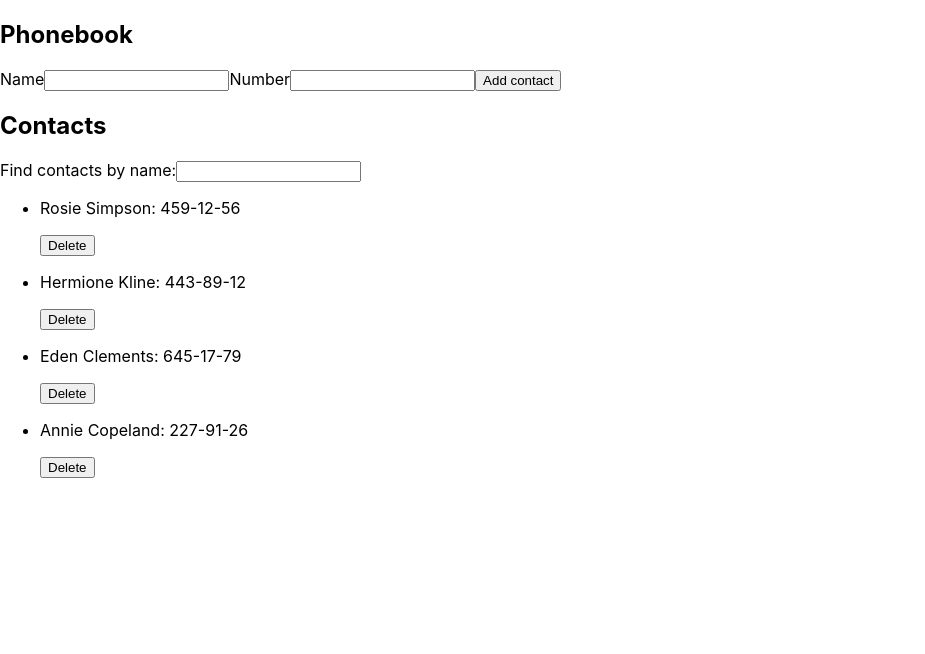
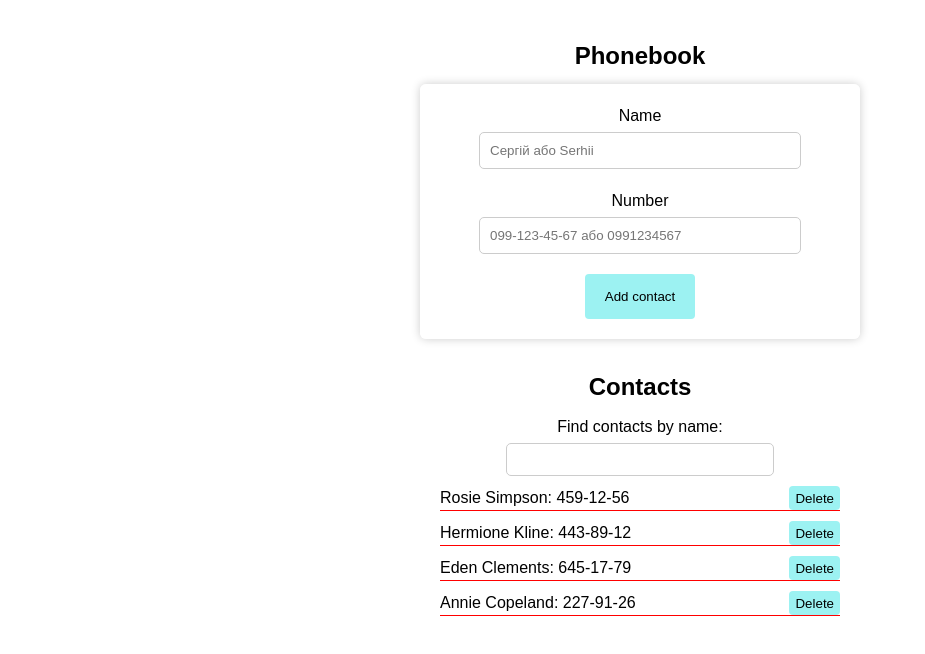
Before and after one commit to Sokilskill/goit-react-hw-02-phonebook, a React (Create React App) app: page / in a window 1280 px wide. Shown: the top 654 px of the page, without its empty margins (0-925 px from the left). Built offline with nearby package versions, Linux system fonts and the light colour scheme.

Commit message:
added module.css

```diff
--- a/package.json
+++ b/package.json
@@ -11,6 +11,7 @@
     "react": "^18.1.0",
     "react-dom": "^18.1.0",
     "react-scripts": "5.0.1",
+    "styled-components": "^6.0.7",
     "web-vitals": "^2.1.3"
   },
   "scripts": {
--- a/src/components/App.jsx
+++ b/src/components/App.jsx
@@ -3,6 +3,7 @@ import { nanoid } from 'nanoid';
 import Filter from './Filter/Filter';
 import ContactList from './ContactList/ContactList';
 import ContactForm from './ContactForm/ContactForm';
+import MainTitle from './MainTitle/MainTitle';
 
 export class App extends Component {
   state = {
@@ -55,10 +56,10 @@ export class App extends Component {
 
   render() {
     return (
-      <div>
-        <h2>Phonebook</h2>
+      <div className="container">
+        <MainTitle title="Phonebook" />
         <ContactForm addNewContacts={this.addNewContacts} />
-        <h2>Contacts</h2>
+        <MainTitle title="Contacts" />
         <Filter
           onChange={this.handlerInputFilter}
           filterValue={this.state.filter}
--- a/src/components/ContactForm/ContactForm.jsx
+++ b/src/components/ContactForm/ContactForm.jsx
@@ -1,5 +1,6 @@
 import { Component } from 'react';
 import PropTypes from 'prop-types';
+import css from './ContactForm.module.css';
 
 class ContactForm extends Component {
   state = {
@@ -26,27 +27,31 @@ class ContactForm extends Component {
 
   render() {
     return (
-      <form onSubmit={this.handlerFormSubmit}>
-        <label>
+      <form onSubmit={this.handlerFormSubmit} className={css.form}>
+        <label className={css.label}>
           Name
           <input
+            className={css.input}
             onChange={this.handlerInputChange}
             type="text"
             name="name"
             value={this.state.name}
+            placeholder="Сергій або Serhii "
             // pattern="^[a-zA-Zа-яА-Я]+(([' \-][a-zA-Zа-яА-Я ])?[a-zA-Zа-яА-Я]*)*$"
             pattern="^[a-zA-Zа-яА-ЯєіїЄІЇ]+(([' \-][a-zA-Zа-яА-ЯєіїЄІЇ ])?[a-zA-Zа-яА-ЯєіїЄІЇ]*)*$"
             title="Name may contain only letters, apostrophe, dash and spaces. For example Adrian, Jacob Mercer, Charles de Batz de Castelmore d'Artagnan"
             required
           />
         </label>
-        <label>
+        <label className={css.label}>
           Number
           <input
+            className={css.input}
             onChange={this.handlerInputChange}
             type="tel"
             name="number"
             value={this.state.number}
+            placeholder="099-123-45-67 або 0991234567"
             // pattern="\+?\d{1,4}?[-.\s]?\(?\d{1,3}?\)?[-.\s]?\d{1,4}[-.\s]?\d{1,4}[-.\s]?\d{1,9}"
             pattern="\+?\d{1,4}?[ .\-\s]?\(?\d{1,3}?\)?[ .\-\s]?\d{1,4}[ .\-\s]?\d{1,4}[ .\-\s]?\d{1,9}"
             title="Phone number must be digits and can contain spaces, dashes, parentheses and can start with +"
@@ -54,7 +59,9 @@ class ContactForm extends Component {
           />
         </label>
 
-        <button type="submit">Add contact</button>
+        <button className={css.btnSubmit} type="submit">
+          Add contact
+        </button>
       </form>
     );
   }
--- /dev/null
+++ b/src/components/ContactForm/ContactForm.module.css
@@ -0,0 +1,34 @@
+.form {
+  margin: 0 auto;
+  background-color: hsla(0, 0%, 100%, 0.8);
+  border-radius: 6px;
+  box-shadow: 0 0 10px rgba(0, 0, 0, 0.2);
+  margin-bottom: 30px;
+  padding: 20px;
+  max-width: 400px;
+  display: flex;
+  flex-direction: column;
+  align-items: center;
+  gap: 10px;
+}
+
+.label {
+  /* margin-left: 20px; */
+  /* margin-right: auto; */
+  display: flex;
+  flex-direction: column;
+  gap: 4px;
+}
+
+.input {
+  width: 300px;
+  border: 1px solid #ccc;
+  border-radius: 5px;
+  margin-left: auto;
+  margin-right: auto;
+  margin-bottom: 10px;
+  padding: 10px;
+}
+.btnSubmit {
+  padding: 15px 20px;
+}
--- a/src/components/ContactList/ContactList.jsx
+++ b/src/components/ContactList/ContactList.jsx
@@ -1,13 +1,14 @@
 import React from 'react';
 import PropTypes from 'prop-types';
+import css from './ContactList.module.css';
 
 const ContactList = ({ contacts, onButtonDelete }) => {
   return (
-    <ul>
+    <ul className={css.list}>
       {contacts.map(contact => {
         const { id, name, number } = contact;
         return (
-          <li key={id}>
+          <li className={css.item} key={id}>
             <p>
               {name}: {number}
             </p>
--- /dev/null
+++ b/src/components/ContactList/ContactList.module.css
@@ -0,0 +1,12 @@
+.list {
+  max-width: 400px;
+  margin: 0 auto;
+  display: flex;
+  flex-direction: column;
+  gap: 10px;
+}
+.item {
+  display: flex;
+  justify-content: space-between;
+  border-bottom: 1px solid red;
+}
--- a/src/components/Filter/Filter.jsx
+++ b/src/components/Filter/Filter.jsx
@@ -1,11 +1,13 @@
 import React from 'react';
 import PropTypes from 'prop-types';
+import css from './Filter.module.css';
 
 const Filter = ({ onChange, filterValue }) => {
   return (
-    <label>
+    <label className={css.label}>
       Find contacts by name:
       <input
+        className={css.input}
         type="text"
         name="filter"
         value={filterValue}
--- /dev/null
+++ b/src/components/Filter/Filter.module.css
@@ -0,0 +1,17 @@
+.label {
+  /* margin-left: 20px; */
+  /* margin-right: auto; */
+  display: flex;
+  flex-direction: column;
+  gap: 4px;
+}
+
+.input {
+  width: 250px;
+  border: 1px solid #ccc;
+  border-radius: 5px;
+  margin-left: auto;
+  margin-right: auto;
+  margin-bottom: 10px;
+  padding: 8px;
+}
--- /dev/null
+++ b/src/components/MainTitle/MainTitle.jsx
@@ -0,0 +1,13 @@
+import React from 'react';
+import PropTypes from 'prop-types';
+import css from './MainTitle.module.css';
+
+const MainTitle = ({ title }) => {
+  return <h2 className={css.title}>{title}</h2>;
+};
+
+MainTitle.propTypes = {
+  title: PropTypes.string.isRequired,
+};
+
+export default MainTitle;
--- /dev/null
+++ b/src/components/MainTitle/MainTitle.module.css
@@ -0,0 +1,4 @@
+.title {
+  text-align: center;
+  margin-bottom: 10px;
+}
--- a/src/index.css
+++ b/src/index.css
@@ -1,15 +1,48 @@
 @import-normalize; /* bring in normalize.css styles */
 
 body {
-  margin: 0;
-  font-family: -apple-system, BlinkMacSystemFont, 'Segoe UI', 'Roboto', 'Oxygen',
-    'Ubuntu', 'Cantarell', 'Fira Sans', 'Droid Sans', 'Helvetica Neue',
-    sans-serif;
-  -webkit-font-smoothing: antialiased;
-  -moz-osx-font-smoothing: grayscale;
+  font-family: sans-serif;
+  line-height: 1.5;
 }
 
-code {
-  font-family: source-code-pro, Menlo, Monaco, Consolas, 'Courier New',
-    monospace;
+h1,
+h2,
+h3,
+h4,
+h5,
+h6,
+p {
+  margin: 0;
 }
+
+ul,
+ol {
+  margin: 0;
+  padding: 0;
+  list-style: none;
+}
+
+img {
+  display: block;
+  max-width: 100%;
+  height: auto;
+}
+
+button {
+  display: block;
+  border: none;
+  border-radius: 4px;
+  cursor: pointer;
+  background-color: rgb(156, 242, 242);
+  transition: all 300ms cubic-bezier(0.075, 0.82, 0.165, 1);
+}
+button:hover {
+  color: rgb(233, 233, 245);
+  background-color: rgb(86, 86, 176);
+}
+.container {
+  max-width: 800px;
+  margin: 0 auto;
+  padding: 30px 0;
+  text-align: center;
+}
```
Also changed, not shown: 1 other file (tests, documents, lock files or other folders).
